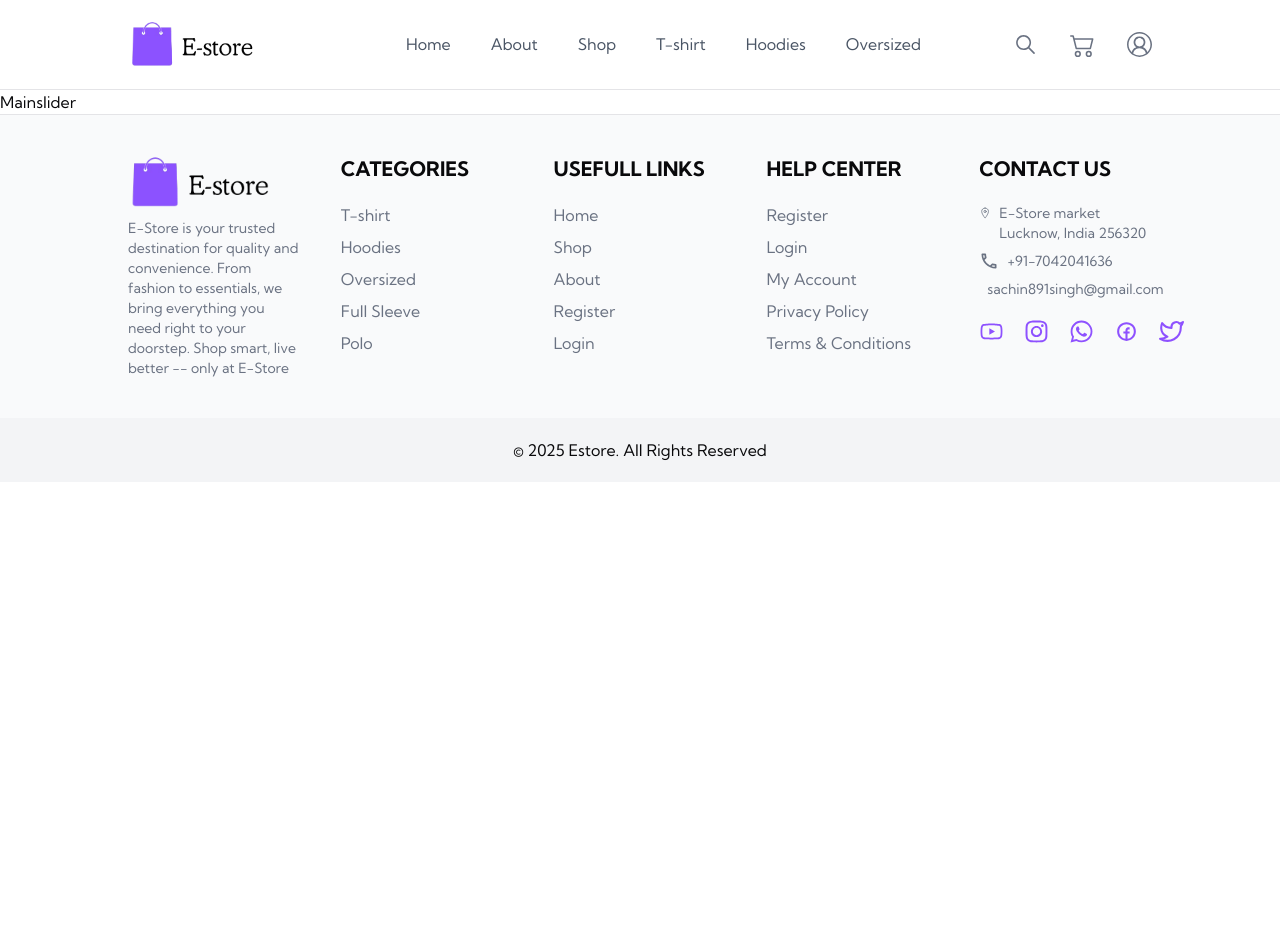
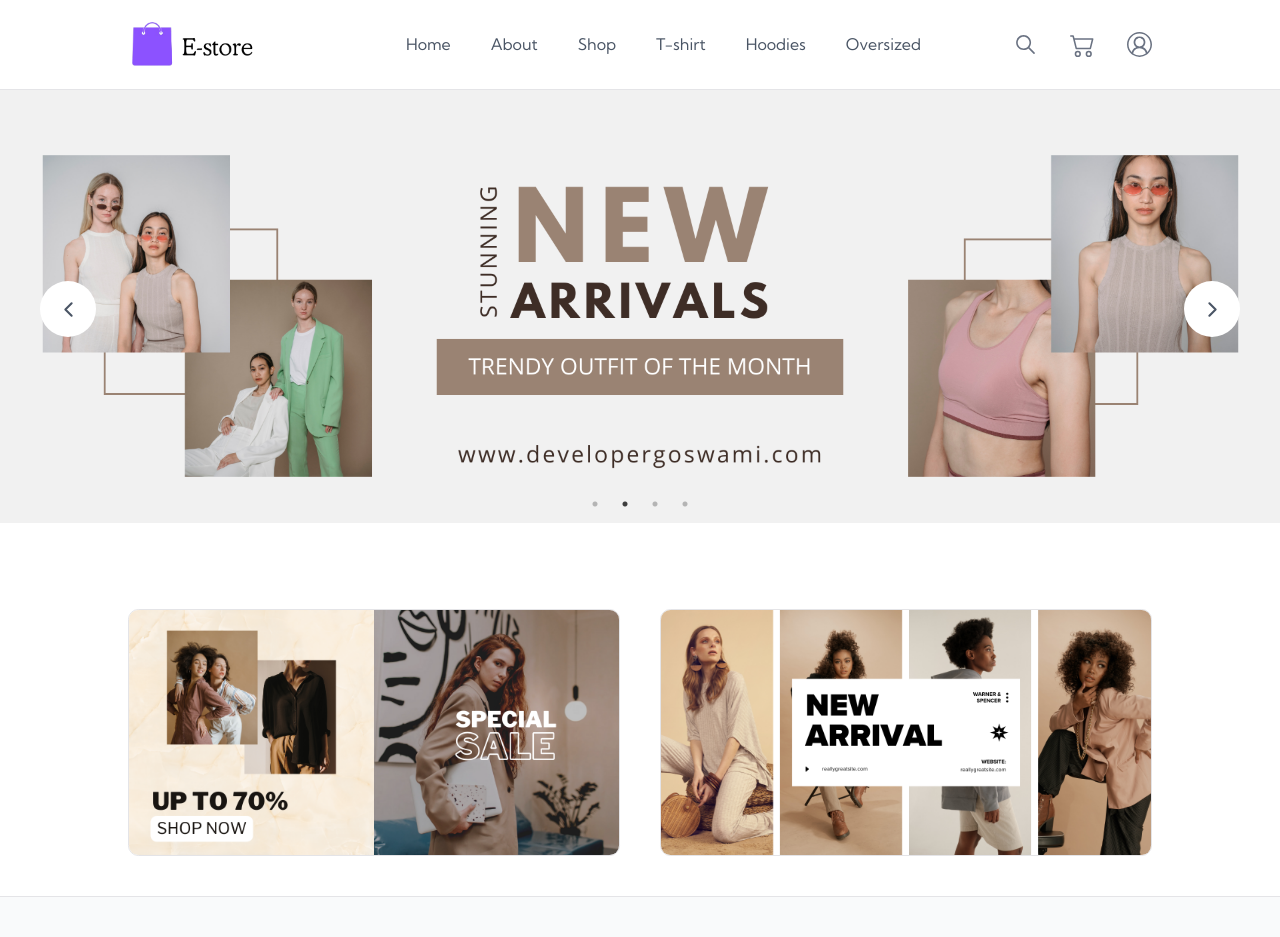
Before and after one commit to sachinsingh2020/Ecommerce-Next-Js, a Next.js app: page / in a window 1280 px wide. Shown: the top 937 px of the page. Before the commit the page ends 800 px from the top, so only its background shows below. Built offline with nearby package versions, Linux system fonts and the light colour scheme.

Commit message:
slider & banner completed

```diff
--- a/app/(root)/(website)/page.jsx
+++ b/app/(root)/(website)/page.jsx
@@ -1,9 +1,41 @@
 import MainSlider from "@/components/Application/Website/MainSlider";
+import banner1 from "@/public/assets/images/banner1.png";
+import banner2 from "@/public/assets/images/banner2.png";
+import Image from "next/image";
+import Link from "next/link";
 
 export default function Home() {
   return (
-    <section>
-      <MainSlider />
-    </section>
+    <>
+      <section>
+        <MainSlider />
+      </section>
+      <section className="lg:px-32 px-4 sm:pt-20 pt-5 pb-10">
+        <div className="grid grid-cols-2 sm:gap-10 gap-2">
+          <div className="border rounded-lg overflow-hidden">
+            <Link href={""}>
+              <Image
+                className="transition-all hover:scale-110"
+                src={banner1.src}
+                width={banner1.width}
+                height={banner1.height}
+                alt="banner 1"
+              />
+            </Link>
+          </div>
+          <div className="border rounded-lg overflow-hidden">
+            <Link href={""}>
+              <Image
+                className="transition-all hover:scale-110"
+                src={banner2.src}
+                width={banner2.width}
+                height={banner2.height}
+                alt="banner 2"
+              />
+            </Link>
+          </div>
+        </div>
+      </section>
+    </>
   );
 }
--- a/app/globals.css
+++ b/app/globals.css
@@ -120,3 +120,7 @@
     @apply bg-background text-foreground;
   }
 }
+
+.slick-dots {
+  bottom: 15px !important;
+}
--- a/components/Application/Website/MainSlider.jsx
+++ b/components/Application/Website/MainSlider.jsx
@@ -4,8 +4,97 @@ import "slick-carousel/slick/slick.css";
 import "slick-carousel/slick/slick-theme.css";
 import Slider from "react-slick";
 
+import slider1 from "@/public/assets/images/slider-1.png";
+import slider2 from "@/public/assets/images/slider-2.png";
+import slider3 from "@/public/assets/images/slider-3.png";
+import slider4 from "@/public/assets/images/slider-4.png";
+import Image from "next/image";
+import { LuChevronLeft, LuChevronRight } from "react-icons/lu";
+
+const ArrowNext = (props) => {
+  const { onClick } = props;
+  return (
+    <button
+      onClick={onClick}
+      type="button"
+      className="w-14 h-14 flex justify-center items-center rounded-full absolute z-10 top-1/2 -translate-y-1/2 bg-white right-10"
+    >
+      <LuChevronRight size={25} className="text-gray-600" />
+    </button>
+  );
+};
+
+const ArrowPrev = (props) => {
+  const { onClick } = props;
+  return (
+    <button
+      onClick={onClick}
+      type="button"
+      className="w-14 h-14 flex justify-center items-center rounded-full absolute z-10 top-1/2 -translate-y-1/2 bg-white left-10"
+    >
+      <LuChevronLeft size={25} className="text-gray-600" />
+    </button>
+  );
+};
+
 const MainSlider = () => {
-  return <div>Mainslider</div>;
+  const settings = {
+    dots: true,
+    infinite: true,
+    speed: 500,
+    autoplay: true,
+    nextArrow: <ArrowNext />,
+    prevArrow: <ArrowPrev />,
+    responsive: [
+      {
+        breakpoint: 480,
+        settings: {
+          dots: false,
+          arrow: false,
+          nextArrow: "",
+          prevArrow: "",
+        },
+      },
+    ],
+  };
+  return (
+    <div>
+      <Slider {...settings}>
+        <div>
+          <Image
+            src={slider1.src}
+            width={slider1.width}
+            height={slider1.height}
+            alt="slider 1"
+          />
+        </div>
+        <div>
+          <Image
+            src={slider2.src}
+            width={slider2.width}
+            height={slider2.height}
+            alt="slider 2"
+          />
+        </div>
+        <div>
+          <Image
+            src={slider3.src}
+            width={slider3.width}
+            height={slider3.height}
+            alt="slider 3"
+          />
+        </div>
+        <div>
+          <Image
+            src={slider4.src}
+            width={slider4.width}
+            height={slider4.height}
+            alt="slider 4"
+          />
+        </div>
+      </Slider>
+    </div>
+  );
 };
 
 export default MainSlider;
```
